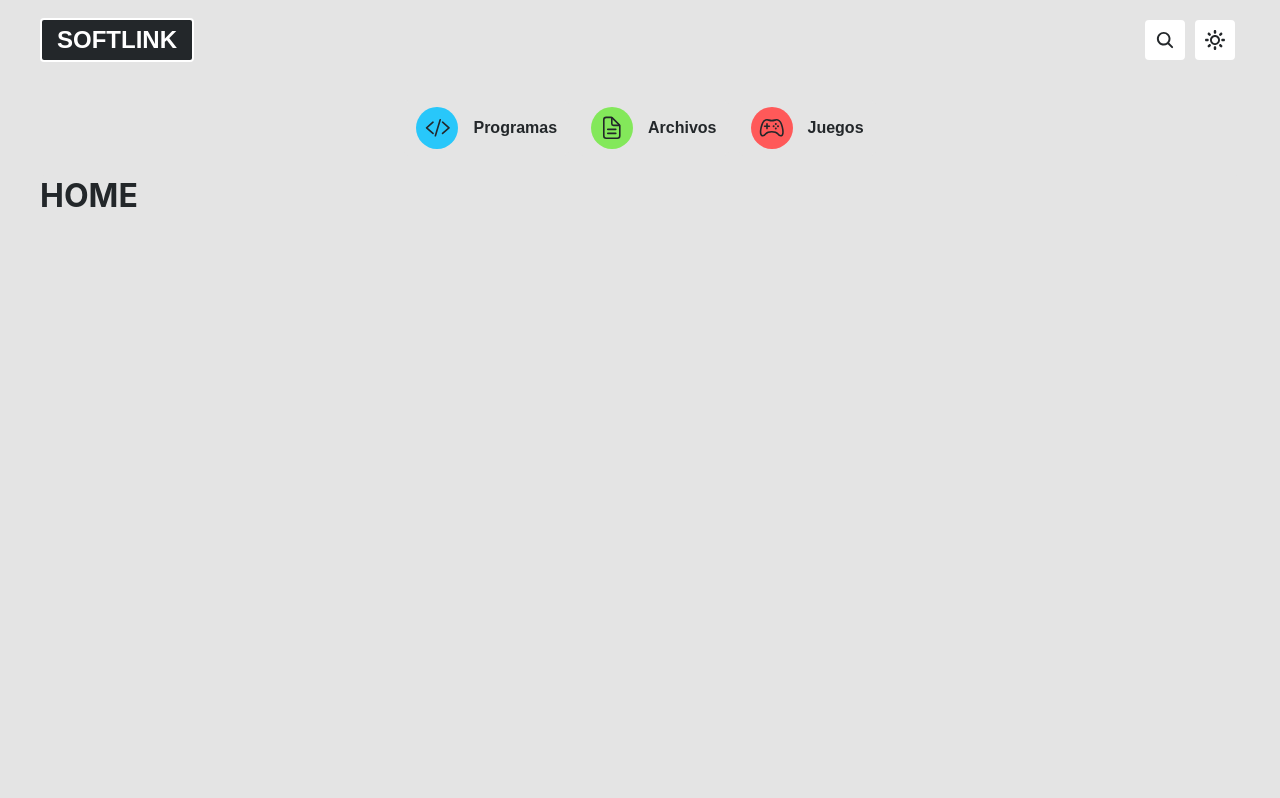
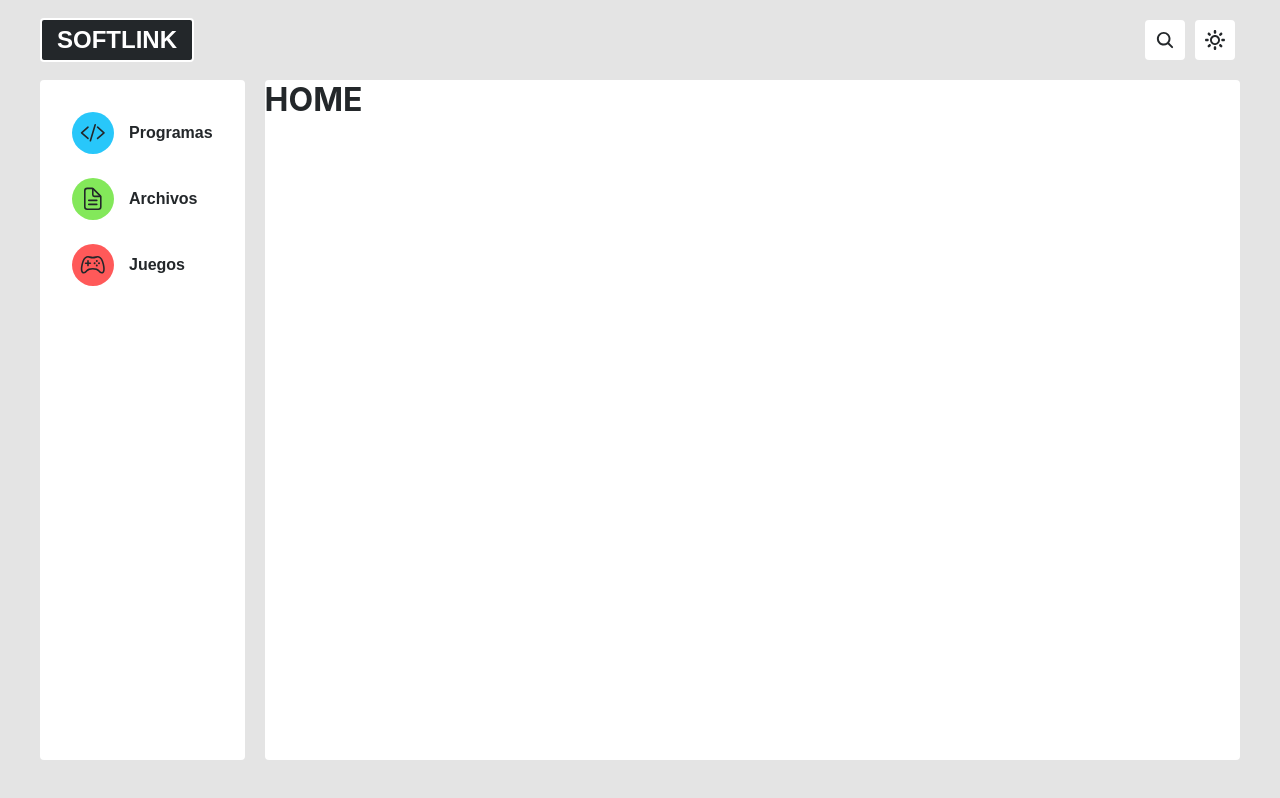
Before and after one commit to munozrc/app-village, a React (Create React App) app: page / in a window 1280 px wide. Built offline with nearby package versions, Linux system fonts and the light colour scheme.

Commit message:
new styles container home

```diff
--- a/src/App.tsx
+++ b/src/App.tsx
@@ -7,6 +7,7 @@ import useTheme from "./hooks/useTheme";
 import Header from "./layouts/Header";
 import Home from "./pages/Home";
 import Menu from "./layouts/Menu";
+import ChildContainer from "./layouts/ChildContainer";
 
 export default function App() {
   const { theme, toggleTheme } = useTheme();
@@ -16,8 +17,10 @@ export default function App() {
       <GlobalStyles />
       <ParentContainer>
         <Header toggleTheme={toggleTheme} />
-        <Menu />
-        <Home />
+        <ChildContainer>
+          <Menu />
+          <Home />
+        </ChildContainer>
       </ParentContainer>
     </ThemeProvider>
   );
--- /dev/null
+++ b/src/layouts/ChildContainer.tsx
@@ -0,0 +1,15 @@
+import { FC } from "react";
+import styled from "styled-components";
+
+const ChildContainer: FC = ({ children }) => {
+  return <Container> {children}</Container>;
+};
+
+const Container = styled.main`
+  width: 100%;
+  height: calc(100vh - 80px - 40px);
+  display: flex;
+  flex-direction: row;
+`;
+
+export default ChildContainer;
--- a/src/layouts/Menu.tsx
+++ b/src/layouts/Menu.tsx
@@ -35,25 +35,27 @@ export default function Menu() {
 }
 
 const Nav = styled.nav`
-  background: ${({ theme }) => theme.body};
+  width: 230px;
+  background: ${({ theme }) => theme.background};
   padding: 20px;
   border-radius: 4px;
-  width: 100%;
   display: flex;
-  justify-content: center;
-  align-items: center;
+  flex-direction: column;
+  align-items: flex-start;
+  margin-right: 20px;
 
   & > button {
-    margin: 0 5px;
+    margin: 5px 0px;
   }
 `;
 
 const NavItem = styled.button`
-  border: 2.5px solid ${({ theme }) => theme.body};
+  width: 100%;
+  border: 2.5px solid ${({ theme }) => theme.background};
   border-radius: 4px;
-  background: ${({ theme }) => theme.body};
+  background: ${({ theme }) => theme.background};
   display: flex;
-  justify-content: center;
+  justify-content: flex-start;
   align-items: center;
   padding: 5px 10px;
   font-weight: 600;
--- /dev/null
+++ b/src/layouts/WrapperContent.tsx
@@ -0,0 +1,17 @@
+import { FC } from "react";
+import styled from "styled-components";
+
+const WrapperContent: FC = ({ children }) => {
+  return <Container> {children}</Container>;
+};
+
+const Container = styled.main`
+  width: 100%;
+  height: 100%;
+  display: flex;
+  flex-direction: row;
+  background: ${({ theme }) => theme.background};
+  border-radius: 4px;
+`;
+
+export default WrapperContent;
--- a/src/pages/Home.tsx
+++ b/src/pages/Home.tsx
@@ -1,3 +1,9 @@
+import WrapperContent from "../layouts/WrapperContent";
+
 export default function Home() {
-  return <h1>HOME</h1>;
+  return (
+    <WrapperContent>
+      <h1>HOME</h1>
+    </WrapperContent>
+  );
 }
--- a/src/styles/theme.tsx
+++ b/src/styles/theme.tsx
@@ -18,7 +18,7 @@ export const lightTheme: DefaultTheme = {
 
 export const darkTheme: DefaultTheme = {
   text: "#fff",
-  background: "#2c2f33",
+  background: "#23272a",
   outlineColor: "#22b2da",
-  body: "#23272a",
+  body: "#2c2f33",
 };
```
